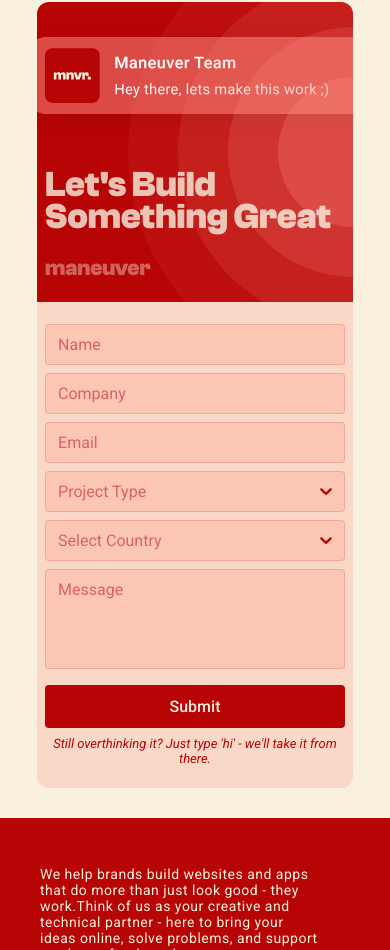
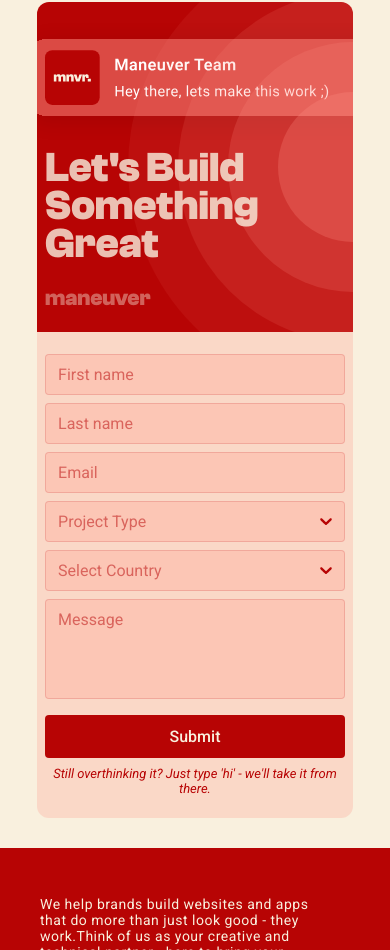
Before and after one commit to DEBASISsahu2004/Maneuver, a React (Vite) app in the folder client/: page / in a window 390 px wide. Shown: the part 6726-7676 px from the top of the page. Built offline with nearby package versions, Linux system fonts and the light colour scheme.

Commit message:
complete frontend

```diff
--- a/client/src/components/contact-us/ContactUs.jsx
+++ b/client/src/components/contact-us/ContactUs.jsx
@@ -7,47 +7,36 @@
 import CountryFlag from "react-country-flag";
 import { selectStyles } from '../../utils/selectStyles.js';
 
+const initialForm = {
+  firstName: '',
+  lastName: '',
+  email: '',
+  projectType: '',
+  country: '',
+  message: ''
+};
 
 const ContactUs = () => {
-  const [form, setForm] = useState({
-    name: '',
-    company: '',
-    email: '',
-    projectType: '',
-    country: '',
-    message: ''
-  });
+  const [form, setForm] = useState(initialForm);
   const [errors, setErrors] = useState({});
 
   const handleChange = (e) => {
     const { name, value } = e.target;
-    setForm({
-      ...form,
-      [name]: value
-    });
+    setForm((prev) => ({ ...prev, [name]: value }));
+    setErrors((prev) => ({ ...prev, [name]: '' }));
+  };
 
-    setErrors({
-      ...errors,
-      [name]: ''
-    });
-  }
-
-  // For react-select country dropdown
-  const handleCountrySelect = (option) => {
-    setForm({
-      ...form,
-      country: option ? option.value : ''
-    });
-    setErrors({
-      ...errors,
-      country: ''
-    });
-  }
+  const handleSelectChange = (field) => (option) => {
+    setForm((prev) => ({
+      ...prev,
+      [field]: field === 'country' ? (option ? option.label : '') : (option ? option.value : '')
+    }));
+    setErrors((prev) => ({ ...prev, [field]: '' }));
+  };
 
   const validateForm = () => {
     const newErrors = {};
-    if (!form.name) newErrors.name = 'Name is required';
-
+    if (!form.firstName) newErrors.firstName = 'First name is required';
     if (!form.email) {
       newErrors.email = 'Email is required';
     } else if (!/\S+@\S+\.\S+/.test(form.email)) {
@@ -56,28 +45,21 @@
     if (!form.projectType) newErrors.projectType = 'Project type is required';
     if (!form.country) newErrors.country = 'Country is required';
     if (!form.message) newErrors.message = 'Message is required';
-
-    setErrors(newErrors);
-
-    return Object.keys(newErrors).length === 0;
-  }
+    return newErrors;
+  };
 
   const handleSubmit = (e) => {
     e.preventDefault();
-    if (validateForm()) {
-      // Here you can handle the form submission, e.g., send data to an API
+    const validationErrors = validateForm();
+    setErrors(validationErrors);
+
+    if (Object.keys(validationErrors).length === 0) {
       console.log('Form submitted:', form);
-      // Reset form after submission
-      setForm({
-        name: '',
-        company: '',
-        email: '',
-        projectType: '',
-        country: '',
-        message: ''
-      });
+      setForm(initialForm);
+    } else {
+      console.info('Form validation failed:', validationErrors);
     }
-  }
+  };
 
   return (
     <section id="contactus" className={styles.contactus_container}>
@@ -105,31 +87,32 @@
         </div>
 
 
-        <form className={styles.contactus_form_container} onSubmit={handleSubmit} noValidate>
+        <form className={styles.contactus_form_container} onSubmit={handleSubmit}>
           <div className={styles.contactus_row}>
             <div className={styles.contactus_field_group}>
               <input
                 type="text"
-                name="name"
-                placeholder="Name"
+                name="firstName"
+                placeholder="First name"
                 className={styles.contactus_input}
-                value={form.name}
+                value={form.firstName}
                 onChange={handleChange}
                 autoComplete="off"
               />
-              {errors.name && <p className={styles.contactus_error}>{errors.name}</p>}
+              {errors.firstName && <p className={styles.contactus_error}>{errors.firstName}</p>}
             </div>
 
             <div className={styles.contactus_field_group}>
               <input
                 type="text"
-                name="company"
-                placeholder="Company"
+                name="lastName"
+                placeholder="Last name"
                 className={styles.contactus_input}
-                value={form.company}
+                value={form.lastName}
                 onChange={handleChange}
                 autoComplete="off"
               />
+              {errors.lastName && <p className={styles.contactus_error}>{errors.lastName}</p>}
             </div>
           </div>
 
@@ -155,7 +138,7 @@
                 classNamePrefix="contactus_select"
                 options={projectOptions}
                 value={projectOptions.find(option => option.value === form.projectType) || null}
-                onChange={option => setForm({ ...form, projectType: option ? option.value : '' })}
+                onChange={handleSelectChange('projectType')}
                 placeholder="Project Type"
                 isClearable
                 formatOptionLabel={option => (
@@ -175,7 +158,7 @@
                 classNamePrefix="contactus_select"
                 options={countryOptions}
                 value={countryOptions.find(option => option.value === form.country) || null}
-                onChange={handleCountrySelect}
+                onChange={handleSelectChange('country')}
                 placeholder="Select Country"
                 isClearable
                 formatOptionLabel={option => (
@@ -204,7 +187,6 @@
           </div>
 
           <button type="submit" className={styles.contactus_submit}>Submit</button>
-
           <p className={styles.contactus_hint}>Still overthinking it? Just type 'hi' - we'll take it from there.</p>
         </form>
       </div>
--- a/client/src/components/contact-us/contactus.module.css
+++ b/client/src/components/contact-us/contactus.module.css
@@ -267,6 +267,12 @@
     .contactus_header_description {
         width: 60%;
     }
+
+    .contactus_content_wrapper {
+        grid-template-columns: 1fr;
+        grid-template-rows: 400px auto;
+        border-radius: 12px;
+    }
 }
 
 @media (max-width: 900px) {
@@ -285,9 +291,7 @@
 
     .contactus_content_wrapper {
         width: 80%;
-        grid-template-columns: 1fr;
         grid-template-rows: 300px auto;
-        border-radius: 12px;
     }
 
     .contactus_animation_container {
@@ -301,7 +305,7 @@
     }
 
     .contactus_animation_container .animation_content h2 {
-        font-size: 36px;
+        font-size: 42px;
     }
 
     .contactus_animation_container .animation_content p {
@@ -314,6 +318,10 @@
     .contactus_container,
     .contactus_content_wrapper {
         width: 90%;
+    }
+
+    .contactus_content_wrapper {
+        grid-template-rows: 330px auto;
     }
 
     .contactus_title {
```
